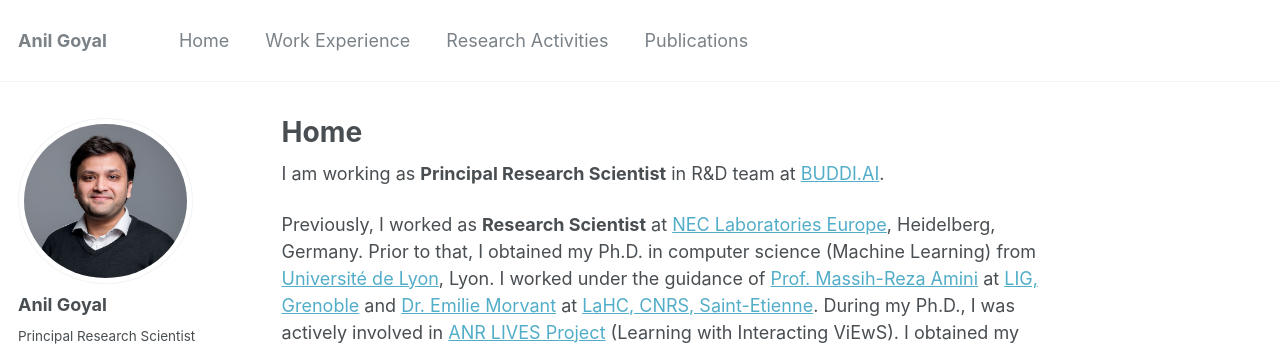
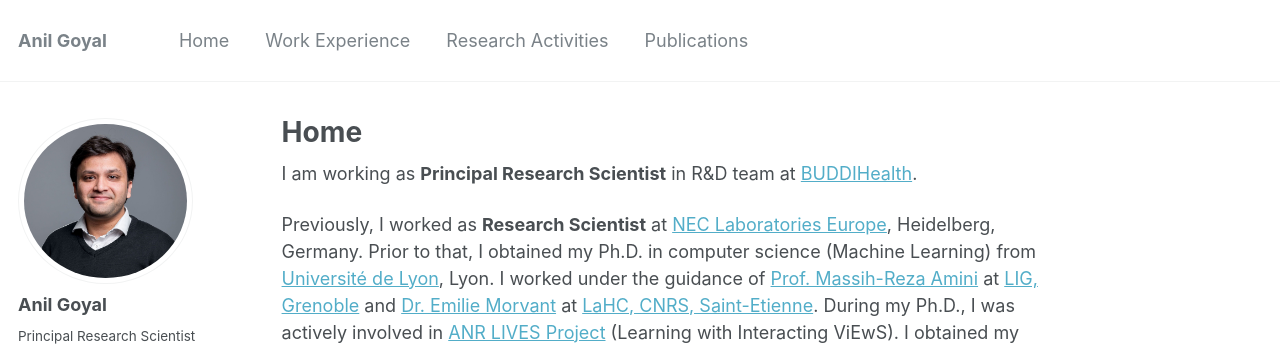
Before and after one commit to goyalanil/goyalanil.github.io, a Jekyll site: the page built from _pages/about.md, in a window 1280 px wide and 936 px high. Shown: the top 349 px of the window. Built offline with Jekyll 4.4.1, drawn with Linux system fonts in a browser that asks for light colours.

Commit message:
Update about.md

```diff
--- a/_pages/about.md
+++ b/_pages/about.md
@@ -8,7 +8,7 @@ redirect_from:
   - /about.html
 ---
 
-I am working as  **Principal Research Scientist** in R&D team at [BUDDI.AI](https://buddi.ai/index).
+I am working as  **Principal Research Scientist** in R&D team at [BUDDIHealth](https://buddi.ai/index).
 
 Previously, I worked as **Research Scientist** at [NEC Laboratories Europe](https://www.neclab.eu/), Heidelberg, Germany. Prior to that, I obtained my Ph.D. in computer science (Machine Learning) from [Université de  Lyon](https://www.universite-lyon.fr/version-anglaise/udl-en-6709.kjsp), Lyon. I worked under the guidance of [Prof. Massih-Reza Amini](http://ama.liglab.fr/~amini/ ) at [LIG, Grenoble](https://www.liglab.fr/) and [Dr. Emilie Morvant](http://perso.univ-st-etienne.fr/me63854h/) at [LaHC, CNRS, Saint-Etienne](http://laboratoirehubertcurien.fr/). During my Ph.D., I was actively involved in [ANR LIVES Project](https://lives.lif.univ-mrs.fr/) (Learning with Interacting ViEwS). I obtained my Masters in Computer Science from ENSIMAG, Grenoble INP, France (2014-2015).
 
```
